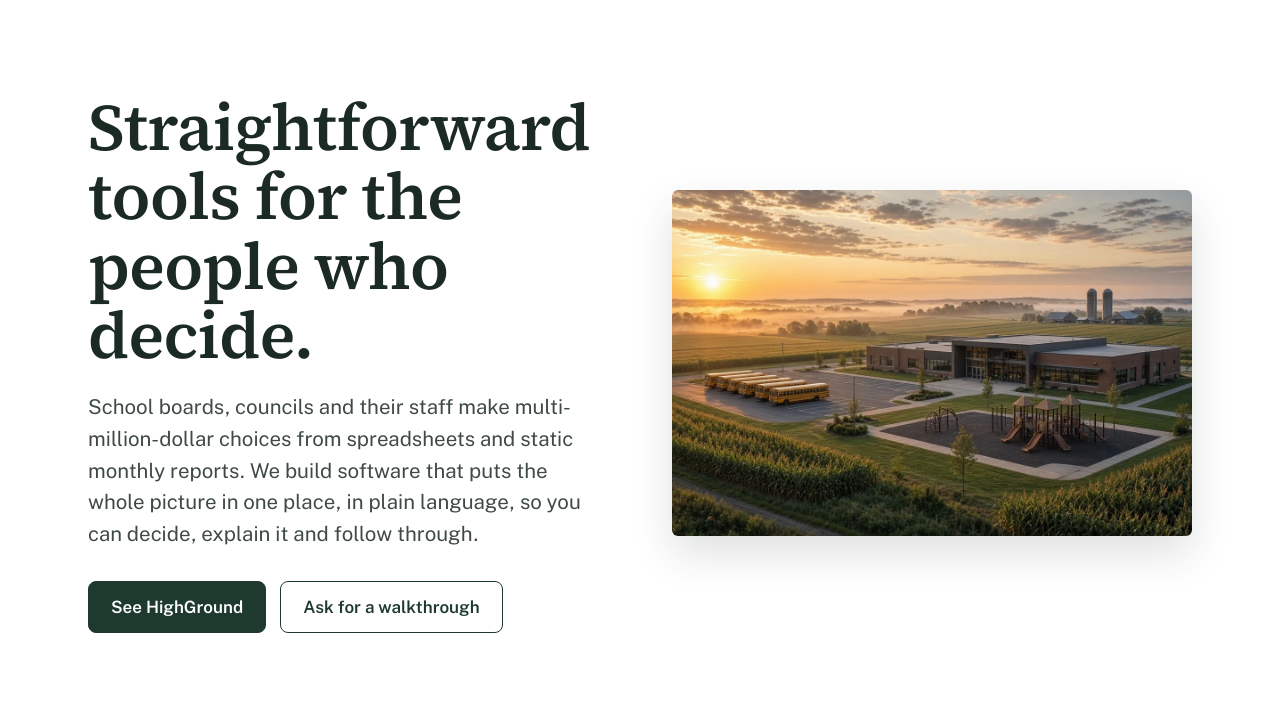
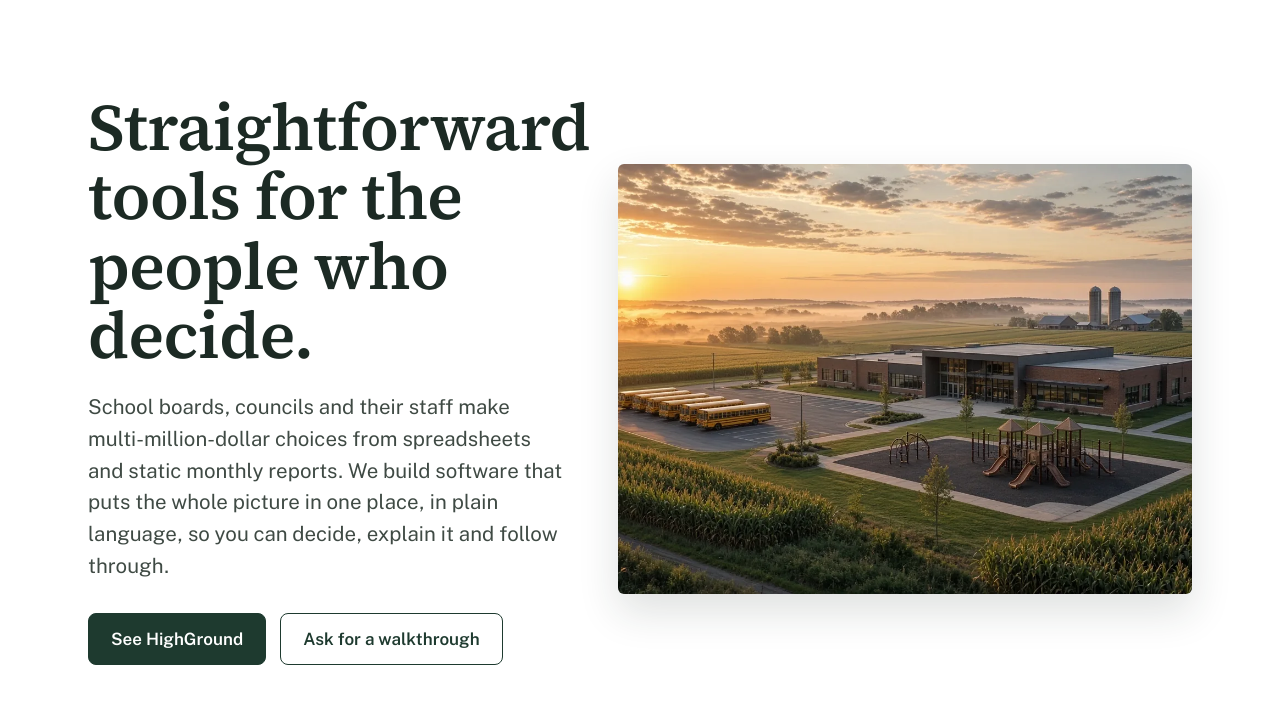
Before and after one commit to WillowHoller/willowholler-site, a plain HTML site: page index.html in a window 1280 px wide. Shown: the part 91-800 px from the top of the page. Drawn offline with nearby package versions, Linux system fonts and the light colour scheme.

Commit message:
Add files via upload

```diff
--- a/index.html
+++ b/index.html
@@ -50,7 +50,7 @@
 <main id="main">
   <!-- HERO -->
   <section class="wrap section">
-    <div class="split center">
+    <div class="hero-grid">
       <div class="stack" style="gap:22px">
         <h1 class="h1">Straightforward tools for the people who decide.</h1>
         <p class="lede">School boards, councils and their staff make multi-million-dollar choices from spreadsheets and static monthly reports. We build software that puts the whole picture in one place, in plain language, so you can decide, explain it and follow through.</p>
--- a/styles.css
+++ b/styles.css
@@ -152,7 +152,9 @@ p{margin:0}
 .caps{font-size:13px;font-weight:700;letter-spacing:.12em;text-transform:uppercase;color:var(--gold-text)}
 .dark .caps{color:#E9D9AE}
 .hero-photo{margin:0}
-.hero-photo img{display:block;width:100%;height:auto;aspect-ratio:3/2;object-fit:cover;border-radius:6px;box-shadow:0 18px 40px rgba(28,42,36,.14)}
+.hero-grid{display:grid;grid-template-columns:minmax(0,1fr);gap:clamp(32px,4vw,56px);align-items:center}
+@media (min-width: 900px){.hero-grid{grid-template-columns:minmax(0,5fr) minmax(0,6fr)}}
+.hero-photo img{display:block;width:100%;height:auto;aspect-ratio:4/3;object-fit:cover;object-position:60% 50%;border-radius:6px;box-shadow:0 18px 40px rgba(28,42,36,.14)}
 .duo{display:flex;flex-wrap:wrap;gap:40px 64px;align-items:flex-start}
 .duo > .l{flex:1 1 380px;min-width:0;display:flex;flex-direction:column;gap:16px}
 .duo > .r{flex:1 1 480px;min-width:0}
```
